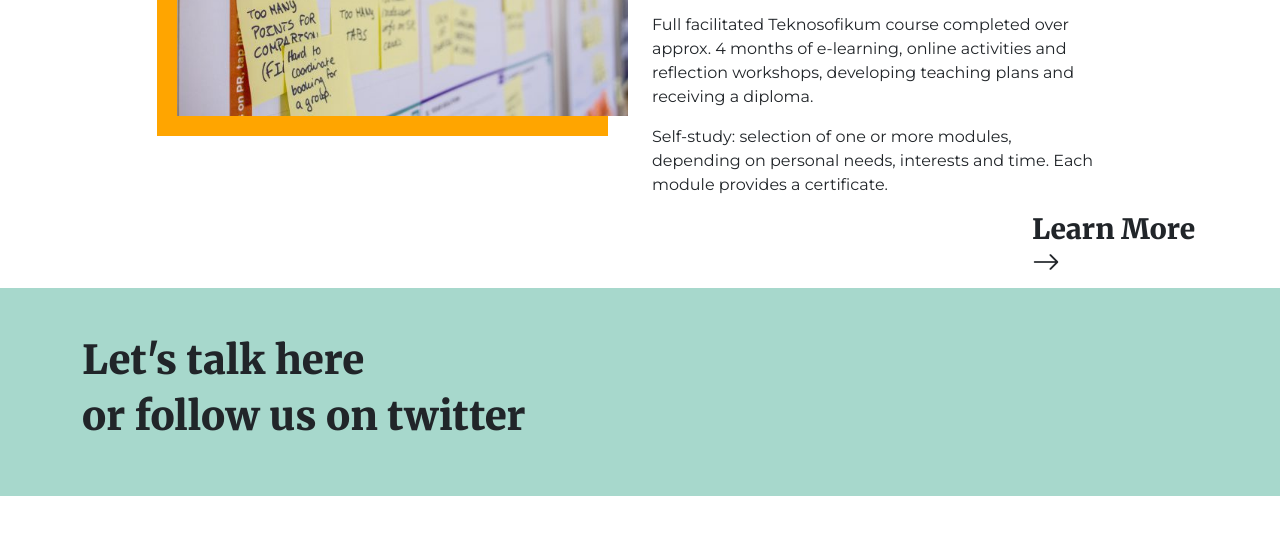
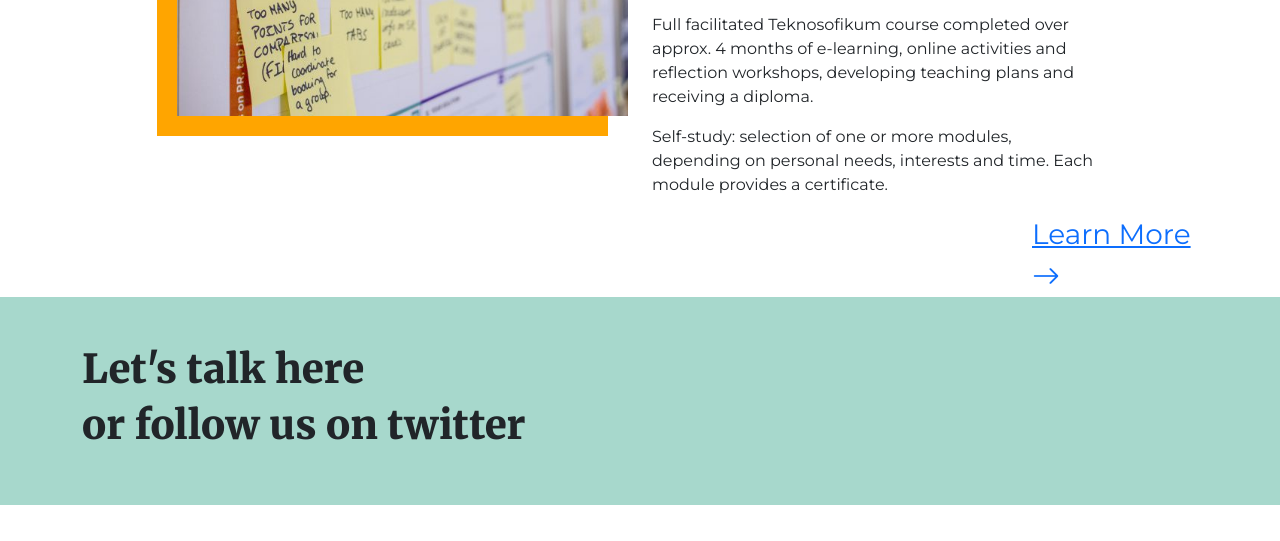
Before and after one commit to lolcatz1991/Teknosofikum, a plain HTML site: page index.html in a window 1280 px wide. Shown: the part 3518-4059 px from the top of the page. Drawn offline with nearby package versions, Linux system fonts and the light colour scheme.

Commit message:
Update index.html

```diff
--- a/index.html
+++ b/index.html
@@ -297,7 +297,9 @@
         </div>
         <div class="row justify-content-end">
           <div class="col-sm-2">
-            <h3>Learn More <i class="bi bi-arrow-right"></i></h3>
+            <a class="fs-3" href="#"
+              >Learn More <i class="bi bi-arrow-right"></i
+            ></a>
           </div>
         </div>
       </div>
```
